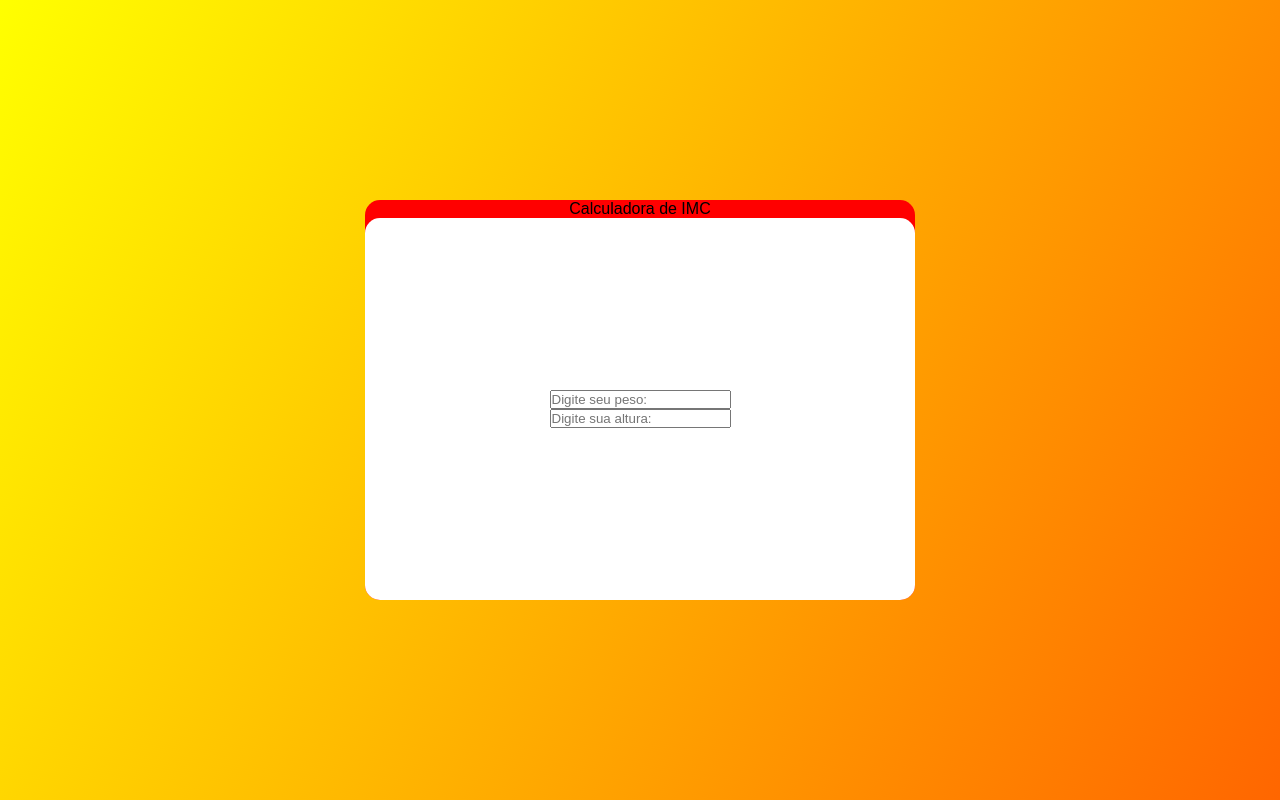
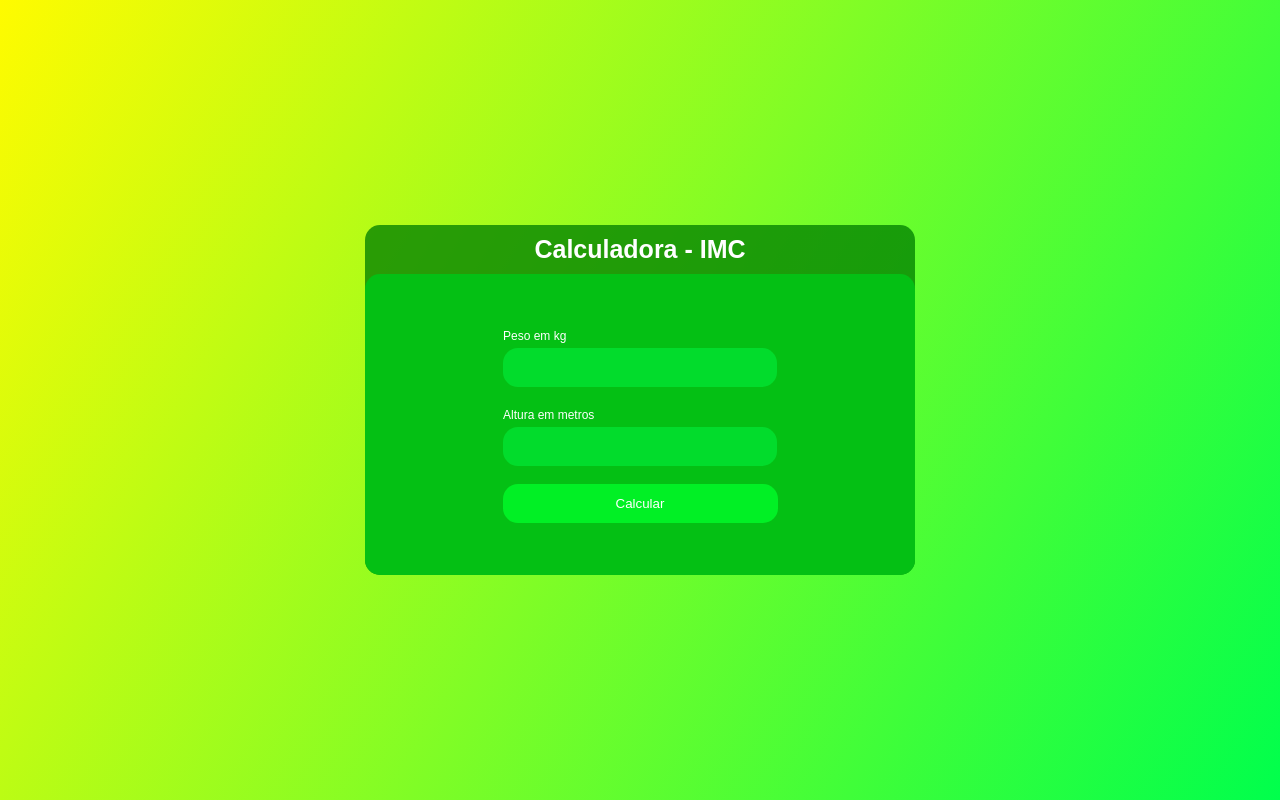
Before and after one commit to guilhermery/JAVASCRIPT, a plain HTML site: page Calculadora IMC/index.html in a window 1280 px wide. Drawn offline with Linux system fonts and the light colour scheme.

Commit message:
Defini o estilo

```diff
--- a/Calculadora IMC/css/style.css
+++ b/Calculadora IMC/css/style.css
@@ -12,7 +12,7 @@ body {
     display: flex;
     align-items: center;
     justify-content: center;
-    background: linear-gradient(120deg, yellow, rgb(255, 102, 0));
+    background: linear-gradient(120deg, rgb(255, 251, 0), rgb(0, 255, 76));
 }
 
 div#calc {
@@ -21,22 +21,71 @@ div#calc {
     justify-content: center;
     flex-direction: column;
     width: 550px;
-    height: 400px;
-    background-color: red;
+    height: 350px;
+    background-color: rgba(0, 128, 0, 0.767);
     border-radius: 15px;
 }
 
-div#calc span{
-
+div#calc > span#titulo{
+    padding: 10px;
+    font-size: 25px;
+    font-weight: bolder;
+    color: white;
 }
 
 div#calcula {
-    background-color: white;
+    background-color: rgb(4, 192, 20) ;
     width: 550px;
-    height: 400px;
+    height: 350px;
     border-radius: 15px;
     display: flex;
     justify-content: center;
     align-items: center;
     flex-direction: column;
+    color: white;
 }
+
+div#calcula p{
+    margin: 8px;
+}
+
+div#calcula p#peso{
+    display: flex;
+    justify-content: center;
+    align-items: center;
+    flex-direction: column;
+}
+
+div#calcula p#altura{
+    display: flex;
+    justify-content: center;
+    align-items: center;
+    flex-direction: column;
+}
+
+div#calcula span {
+    margin-left: 5px;
+    padding: 0px;
+    font-size: 12px;
+    align-self: self-start;
+}
+
+div#calcula input {
+    padding: 10px;
+    margin: 5px;
+    border-radius: 15px;
+    border-color: transparent;
+    background-color: rgba(0, 255, 76, 0.438);
+    cursor: pointer;
+    width: 250px;
+}
+
+input:focus{
+    outline: none;
+}
+
+div#calcula input#botao{
+    width: 275px;
+    color: white;
+    background-color: rgba(0, 255, 42, 0.767);
+}
--- a/Calculadora IMC/index.html
+++ b/Calculadora IMC/index.html
@@ -8,10 +8,17 @@
 </head>
 <body>
     <div id="calc">
-        <span>Calculadora de IMC</span>
+        <span id="titulo">Calculadora - IMC</span>
         <div id="calcula">
-            <p><input type="number" name="peso" id="peso" placeholder="Digite seu peso:"></p>
-            <p><input type="number" name="altura" id="altura" placeholder="Digite sua altura:"></p>
+            <p id="peso">
+                <span>Peso em kg</span>
+                <input type="text" name="peso" id="peso">
+            </p>
+            <p id="altura">
+                <span>Altura em metros</span>
+                <input type="text" name="altura" id="altura">
+            </p>
+            <input type="button" value="Calcular" id="botao" onclick="calcula()">
         </div>
     </div>
     <script src="./script/script.js"></script>
```
